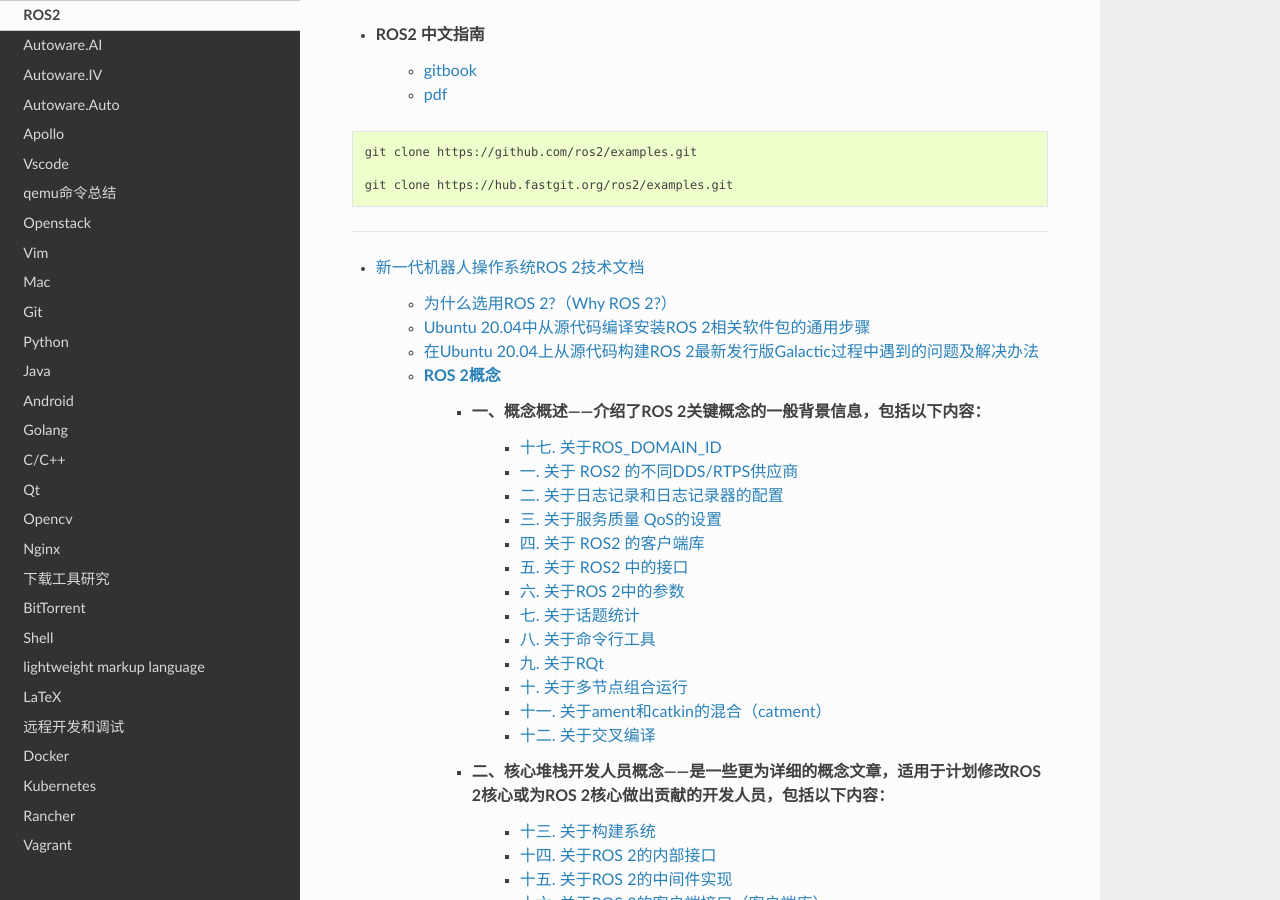
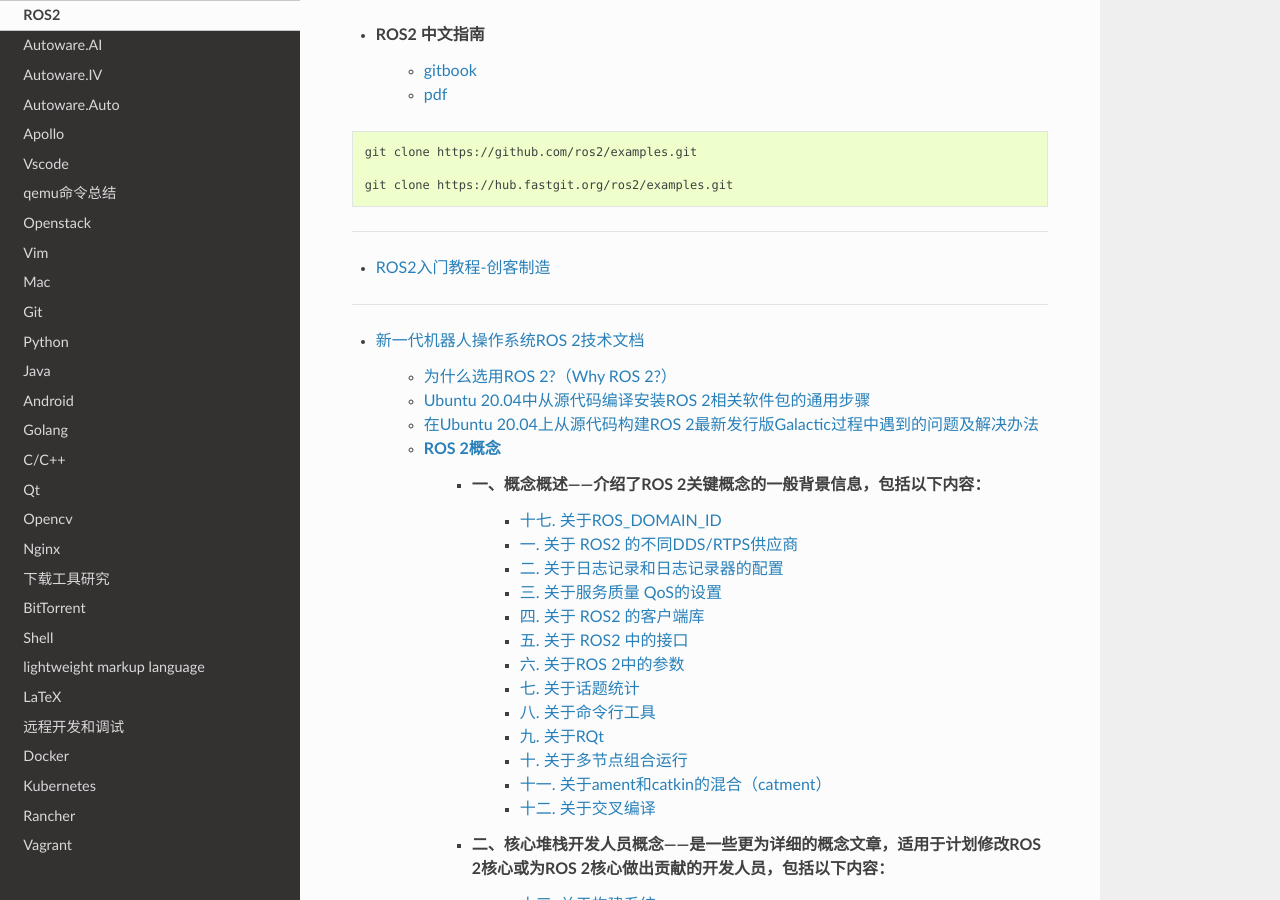
Before and after one commit to my-rds-store/my_space, a Sphinx documentation site: the page built from source/ros/ros2.rst, in a window 1280 px wide and 900 px high, scrolled down 2148 px. Built offline with Sphinx 7.4.7 and the Read the Docs theme 2.0.0, drawn with Linux system fonts in a browser that asks for light colours.

Commit message:
update ....

```diff
--- a/source/ros/ros2.rst
+++ b/source/ros/ros2.rst
@@ -131,6 +131,10 @@
     git clone https://github.com/ros2/examples.git
 
     git clone https://hub.fastgit.org/ros2/examples.git
+
+----
+
+* `ROS2入门教程-创客制造 <https://www.ncnynl.com/archives/201801/2250.html>`_
 
 ----
 
```
